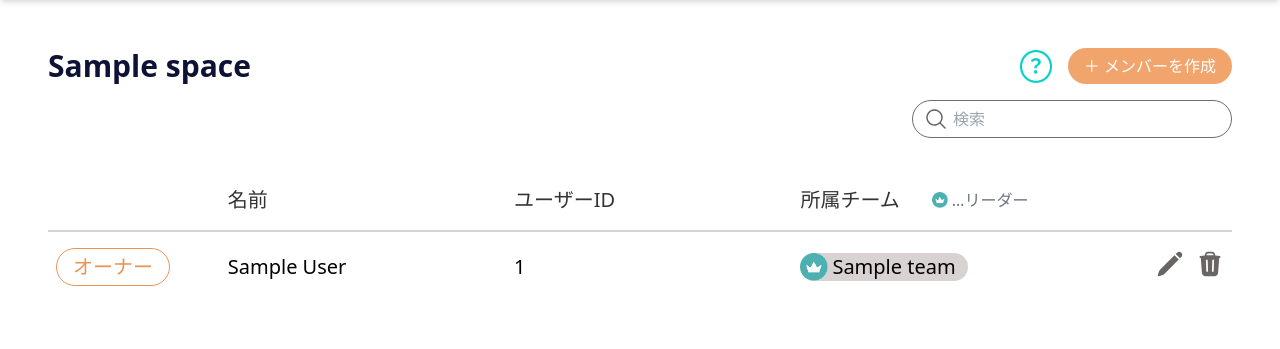
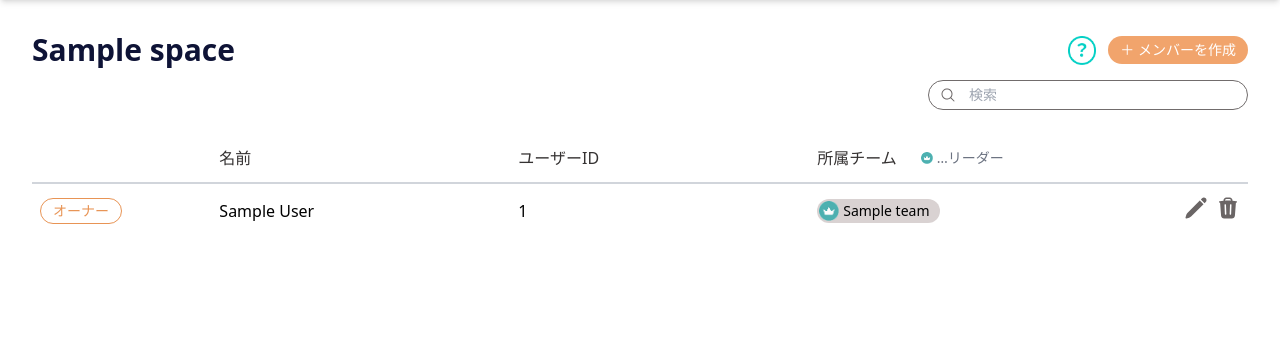
Before and after one commit to 2026-Winter-Hackathon-Dteam/D-team-project, a Django app: page /members/ in a window 1280 px wide. Shown: the part 96-445 px from the top of the page. Run offline with Django 5.2, Linux system fonts and the light colour scheme; a user stored in the database is signed in; tables that the repository leaves empty hold one stand-in row (values such as "Sample post"); parts of the project's set-up code (start-up, migrations or seed data) failed here and were passed over; some libraries are stand-ins or nearby versions.

Commit message:
メンバー作成モーダル閉じ後に全体リロードするよう修正・members.htmlのサイズ感調整

```diff
--- a/accounts/templates/accounts/members.html
+++ b/accounts/templates/accounts/members.html
@@ -4,15 +4,15 @@
 
 {% block content %}
 <!-- ======== top ======== -->
-<div class="mx-auto p-12">
+<div class="mx-auto p-8">
 
   <div class="flex items-center justify-between">
     <!-- スペース名 -->
     <h1 class="text-3xl font-bold text-teamy-navy">{{ space.name }}</h1>
 
-    <div class="add_member flex items-center gap-4">
+    <div class="add_member flex items-center gap-3">
       <!-- [？]ヘルプリンク -->
-        <button type="button" class="btn-help h-8 w-8">
+        <button type="button" class="btn-help h-7 w-7">
           <img src="{% static 'imgs/help.png' %}" alt="へルプを表示">
         </button>
 
@@ -25,19 +25,19 @@
         hx-swap="outerHTML"
         class="btn-addmember inline-block bg-teamy-orange hover:bg-teamy-orangeDark
               hover:scale-[1.03] active:scale-[0.98] transition-transform
-              text-white font-medium px-4 py-1.5 rounded-[36px]">
+              text-white text-sm font-medium px-3 py-1 rounded-full">
         ＋ メンバーを作成
       </button>
     </div>
   </div>
 
 <!-- ======== 検索ウインドウ ======== -->
-<div class="flex justify-end mt-4 mb-8">
+<div class="flex justify-end mt-3 mb-6">
   <form method="get" class="relative w-full max-w-xs">
 
     <!-- 虫眼鏡アイコン -->
     <span class="absolute left-3 top-1/2 -translate-y-1/2 flex items-center justify-center">
-      <img src="{% static 'accounts/imgs/search.svg' %}" alt="検索">
+      <img src="{% static 'accounts/imgs/search.svg' %}" alt="検索" class="w-4 h-4">
     </span>
 
     <input
@@ -45,14 +45,14 @@
       name="q"
       value="{{ request.GET.q|default:'' }}"
       placeholder="検索"
-      class="w-full rounded-full border border-teamy-grayDark bg-white py-1.5 px-10">
+      class="w-full rounded-full border border-teamy-grayDark bg-white py-1 pl-10 pr-4 text-sm">
 
     <!-- クリアボタン（qがあるときだけ表示） -->
     {% if request.GET.q %}
       <a
         href="?"
         class="absolute right-3 top-1/2 -translate-y-1/2 flex items-center justify-center
-               text-teamy-gray hover:text-teamy-grayText h-6 w-6 text-xl"
+               text-teamy-gray hover:text-teamy-grayText h-5 w-5 text-base"
         aria-label="clear">
         ×
       </a>
@@ -62,23 +62,23 @@
 
   <!-- ======== テーブル部分 ======== -->
   <div class="overflow-x-auto">
-    <table class="w-full table-fixed text-left text-xl">
+    <table class="w-full table-fixed text-left text-base">
       <thead>
         <tr class="text-teamy-grayText border-b-2 border-gray-300">
-          <th class="w-[15%] py-4 px-2 font-medium invisible">権限</th>
-          <th class="w-[25%] py-4 px-2 font-medium">名前</th>
-          <th class="w-[25%] py-4 px-2 font-medium">ユーザーID</th>
-          <th class="w-[30%] py-4 px-2 font-medium">
-            <div class="inline-flex items-center gap-8">
+          <th class="w-[15%] py-3 px-2 font-medium invisible">権限</th>
+          <th class="w-[25%] py-3 px-2 font-medium">名前</th>
+          <th class="w-[25%] py-3 px-2 font-medium">ユーザーID</th>
+          <th class="w-[30%] py-3 px-2 font-medium">
+            <div class="inline-flex items-center gap-6">
               <span>所属チーム</span>
-                <span class="inline-flex items-center gap-1 text-base text-gray-500">
-                  <img src="{% static 'accounts/imgs/leader.png' %}" alt="leader" class="h-4 w-4">
+                <span class="inline-flex items-center gap-1 text-sm text-gray-500">
+                  <img src="{% static 'accounts/imgs/leader.png' %}" alt="leader" class="h-3 w-3">
                   …リーダー
                 </span>
             </div>
 
           </th>
-          <th class="w-24 py-4"></th>
+          <th class="w-20 py-3"></th>
         </tr>
       </thead>
       <tbody class="divide-y divide-gray-100"> <!-- divideはtr間に線を入れてくれる -->
@@ -86,35 +86,35 @@
           <tr class="hover:bg-gray-50">
 
             <!-- ===== 権限 ===== -->
-            <td class="py-4 px-2">
+            <td class="py-3 px-2">
               {% if member.space.owner_user == member %}
-                <span class="inline-block border border-teamy-orangeDark text-teamy-orangeDark px-4 py-1 rounded-full">
+                <span class="inline-block border border-teamy-orangeDark text-teamy-orangeDark px-3 py-0.5 text-sm rounded-full">
                   オーナー
                 </span>
               {% elif member.is_admin %}
-                <span class="inline-block border border-teamy-orangeDark text-teamy-orangeDark px-4 py-1 rounded-full">
+                <span class="inline-block border border-teamy-orangeDark text-teamy-orangeDark px-3 py-0.5 text-sm rounded-full">
                   管理者
                 </span>
               {% else %}
-                <span class="inline-block px-4 py-1"></span>
+                <span class="inline-block px-3 py-0.5"></span>
               {% endif %}
             </td>
 
             <!-- ===== 名前 ===== -->
-            <td class="py-4 px-2">{{ member.name }}</td>
+            <td class="py-3 px-2">{{ member.name }}</td>
 
             <!-- ===== ユーザーID ===== -->
-            <td class="py-4 px-2">{{ member.employee_id }}</td>
+            <td class="py-3 px-2">{{ member.employee_id }}</td>
 
             <!-- ===== 所属チーム ===== -->
-            <td class="py-4 px-2">
+            <td class="py-3 px-2">
               <div class="flex items-center flex-nowrap gap-2 overflow-x-auto w-full">
                 {% for membership in member.team_users_set.all %}
-                  <div class="flex-shrink-0 inline-flex items-center gap-1 bg-teamy-grayLight rounded-full px-3 py-1 whitespace-nowrap h-7">
+                  <div class="flex-shrink-0 inline-flex items-center gap-1 bg-teamy-grayLight rounded-full px-2.5 py-0.5 whitespace-nowrap h-6 text-sm">
                     {% if membership.team.leader_user == member %}
                       <img src="{% static 'accounts/imgs/leader.png' %}"
                           alt="leader"
-                          class="w-7 h-7 -ml-3 flex-shrink-0">
+                          class="w-5 h-5 -ml-2 flex-shrink-0">
                     {% endif %}
                     {{ membership.team.name }}
                   </div>
@@ -123,24 +123,24 @@
             </td>
 
             <!-- ===== 編集・削除 ===== -->
-            <td class="py-4 px-2 text-right">
-              <div class="inline-flex items-center gap-3">
+            <td class="py-3 px-2 text-right">
+              <div class="inline-flex items-center gap-2">
               <a href="#" class="transition-transform hover:scale-125 active:scale-95 inline-block">
-                 <img src="{% static 'accounts/imgs/edit.svg' %}" alt="edit" class="w-7 h-7">
+                 <img src="{% static 'accounts/imgs/edit.svg' %}" alt="edit" class="w-6 h-6">
               </a>
 
                 <button type="button" class="btn-delete transition-transform hover:scale-125 active:scale-95 inline-block"
                         data-modal="deleteMemberModal"
                         data-name="{{ member.user_name }}"
                         data-user-id="{{ member.employee_id }}">
-                  <img src="{% static 'accounts/imgs/trash.svg' %}" alt="trash" class="w-7 h-7">
+                  <img src="{% static 'accounts/imgs/trash.svg' %}" alt="trash" class="w-6 h-6">
                 </button>
               </div>
             </td>
           </tr>
         {% empty %}
           <tr>
-            <td colspan="5" class="py-4 px-2 text-center text-teamy-grayText">
+            <td colspan="5" class="py-3 px-2 text-center text-teamy-grayText text-sm">
               まだメンバーがいません
             </td>
           </tr>
```
Also changed, not shown: accounts/templates/accounts/modals/create_member_success.html (+8 -4 lines).
